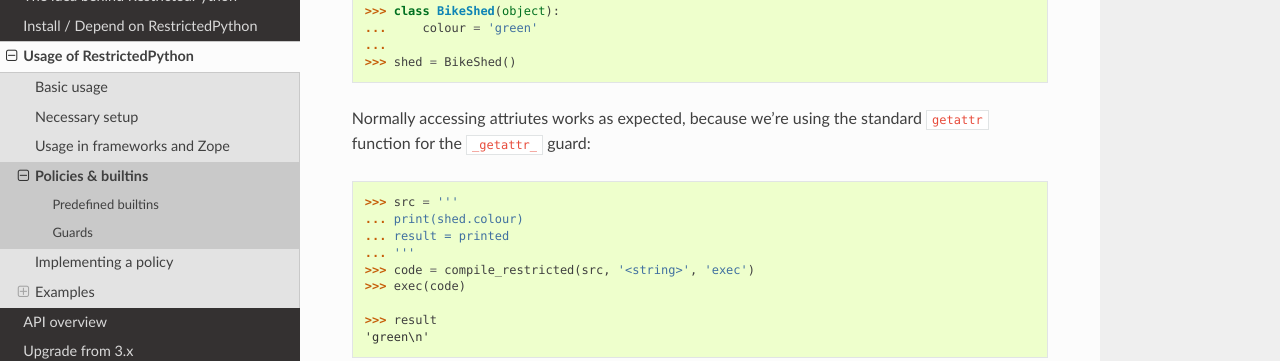
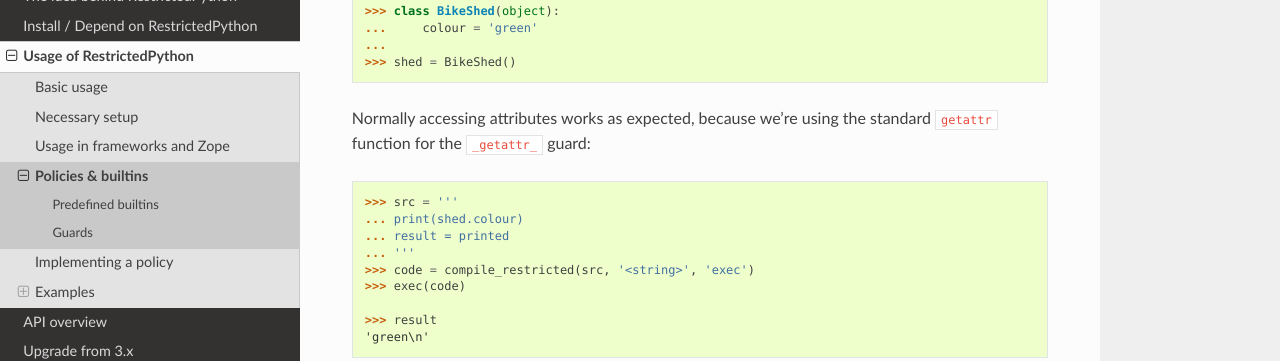
Before and after one commit to zopefoundation/RestrictedPython, a Sphinx documentation site: the page built from docs/usage/policy.rst, in a window 1280 px wide and 900 px high, scrolled down 3313 px. Shown: the part 149-510 px from the top of the window. Built offline with Sphinx 7.4.7 and the Read the Docs theme 2.0.0, drawn with Linux system fonts in a browser that asks for light colours; some of the changed text lies outside the part shown.

Commit message:
Fix typos.

```diff
--- a/docs/usage/policy.rst
+++ b/docs/usage/policy.rst
@@ -186,7 +186,7 @@
     ...
     >>> shed = BikeShed()
 
-Normally accessing attriutes works as expected, because we're using
+Normally accessing attributes works as expected, because we're using
 the standard ``getattr`` function for the ``_getattr_`` guard:
 
 .. code-block:: pycon
```
Also changed, not shown: other parts of docs/usage/policy.rst (+1 -1 lines).
